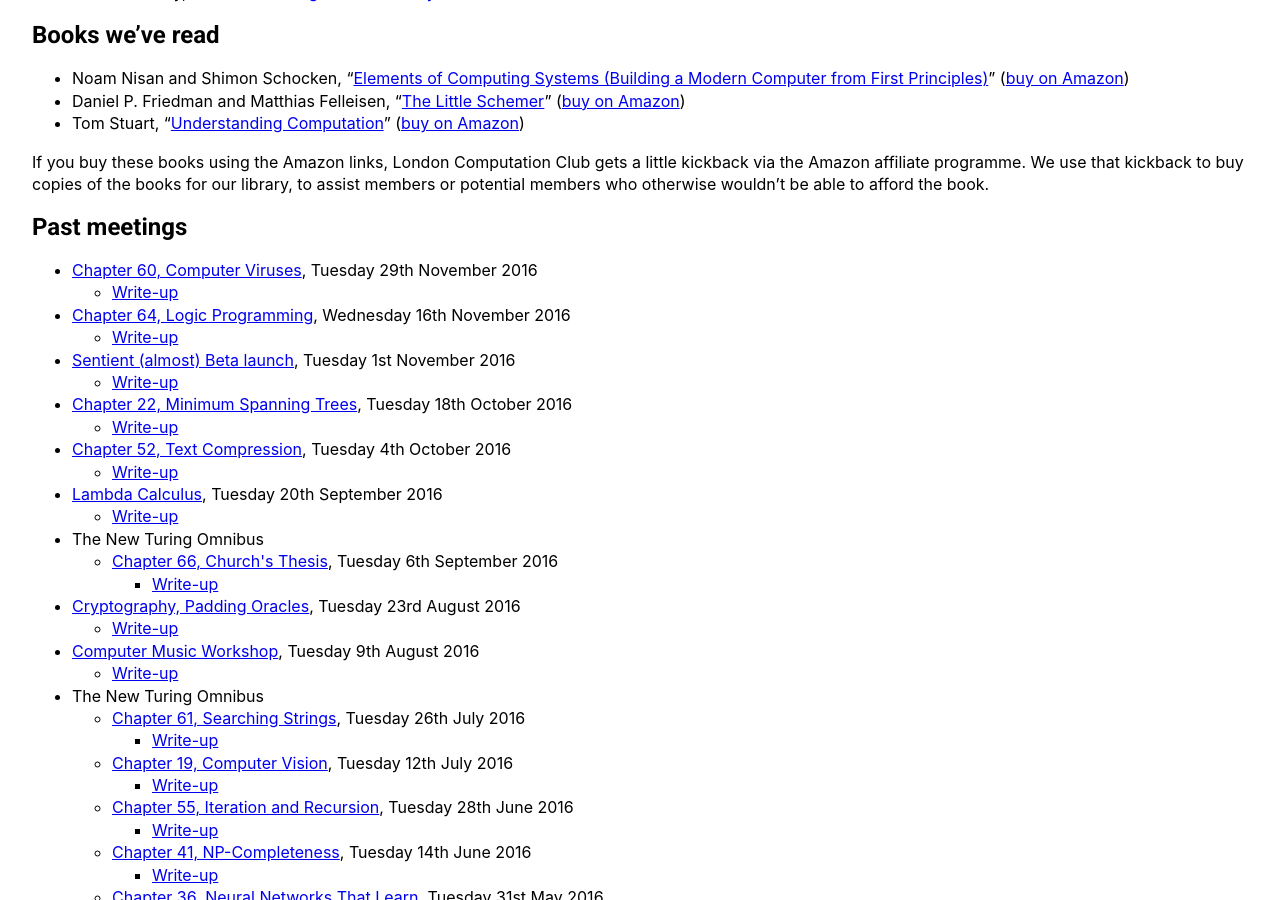
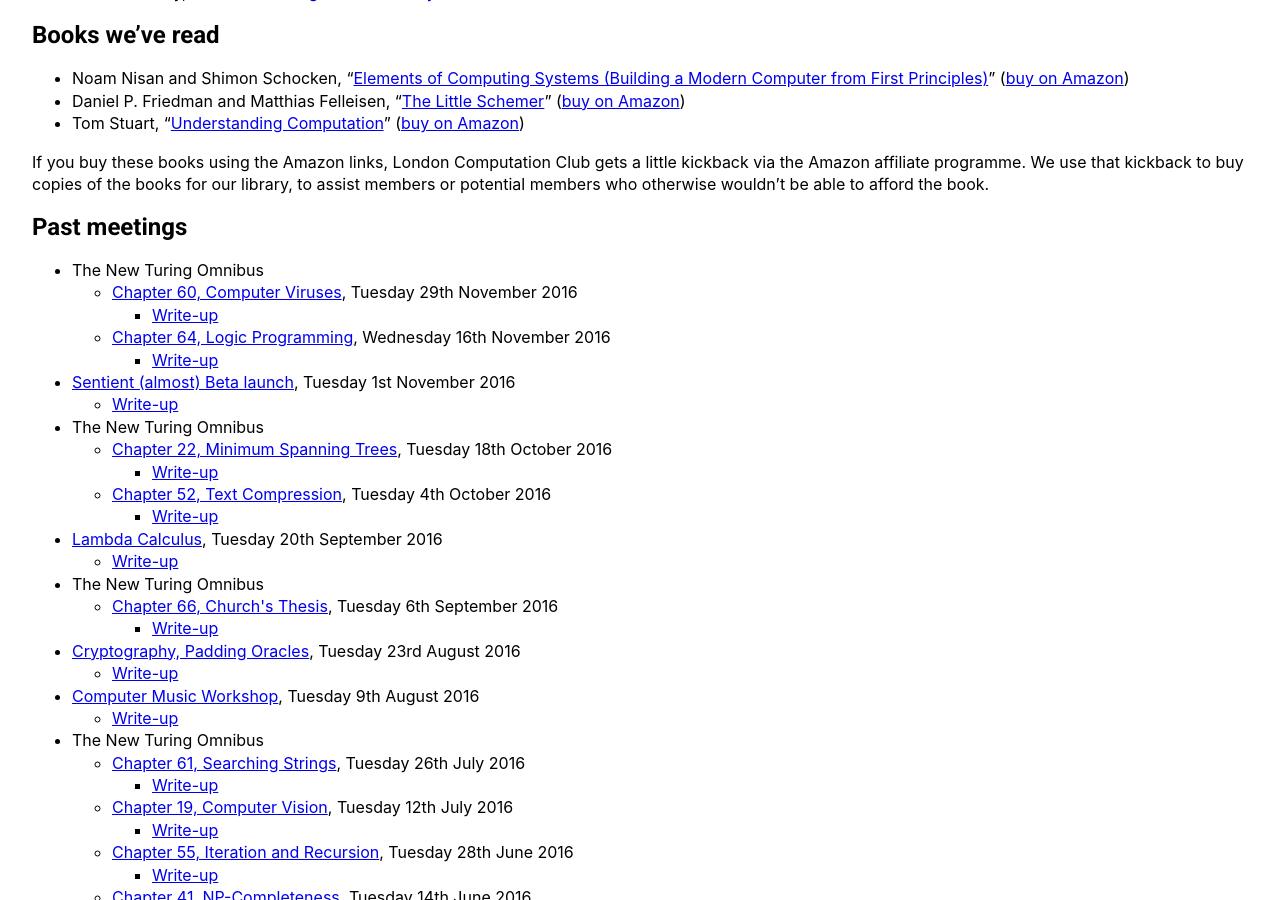
Before and after one commit to computationclub/computationclub.github.io, a Jekyll site: the page built from index.html, in a window 1280 px wide and 900 px high, scrolled down 788 px. Built offline with Jekyll 4.4.1, drawn with Linux system fonts in a browser that asks for light colours.

Commit message:
Add book metadata to book-related meetings

```diff
--- a/_data/meetings.yml
+++ b/_data/meetings.yml
@@ -1,11 +1,13 @@
 - date: 2016-11-29
   title: "Chapter 60, Computer Viruses"
   url: https://attending.io/events/london-computation-club-computer-viruses
+  book: The New Turing Omnibus
   write_up: https://github.com/computationclub/computationclub.github.io/wiki/The-New-Turing-Omnibus-Chapter-60-Computer-Viruses
 
 - date: 2016-11-16
   title: "Chapter 64, Logic Programming"
   url: https://attending.io/events/london-computation-club-logic-programming
+  book: The New Turing Omnibus
   write_up: https://github.com/computationclub/computationclub.github.io/wiki/The-New-Turing-Omnibus-Chapter-64:-Logic-Programming
 
 - date: 2016-11-01
@@ -16,12 +18,14 @@
 - date: 2016-10-18
   title: "Chapter 22, Minimum Spanning Trees"
   url: http://lanyrd.com/2016/london-computation-club-minimum-spanning-trees/
+  book: The New Turing Omnibus
   plans: https://groups.google.com/forum/#!topic/london-computation-club/FAlRyBIS6pM
   write_up: https://github.com/computationclub/computationclub.github.io/wiki/The-New-Turing-Omnibus-Chapter-22:-Minimum-spanning-trees
 
 - date: 2016-10-04
   title: "Chapter 52, Text Compression"
   url: http://lanyrd.com/2016/london-computation-club-text-compression
+  book: The New Turing Omnibus
   plans: https://groups.google.com/forum/#!topic/london-computation-club/EsnMFAQn13k
   write_up: https://github.com/computationclub/computationclub.github.io/wiki/The-New-Turing-Omnibus-Chapter-52-Text-Compression
 
```
